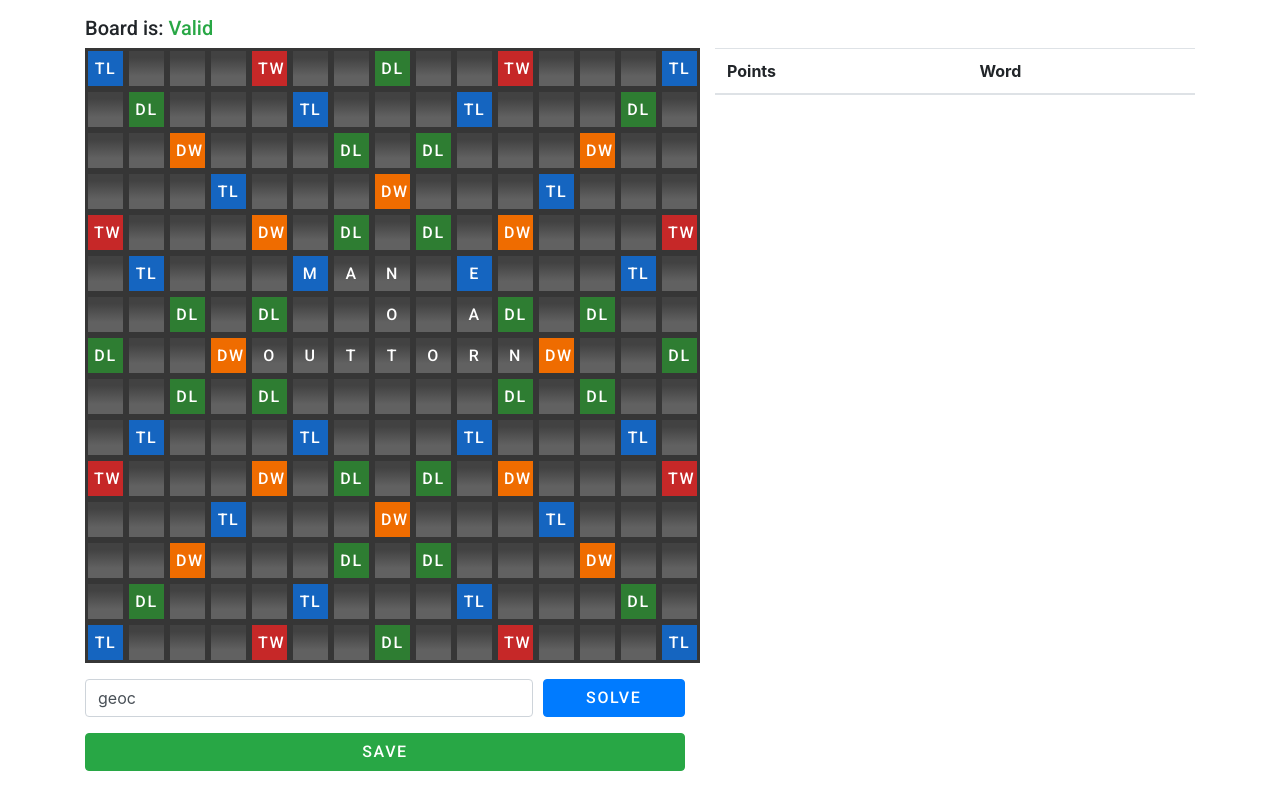
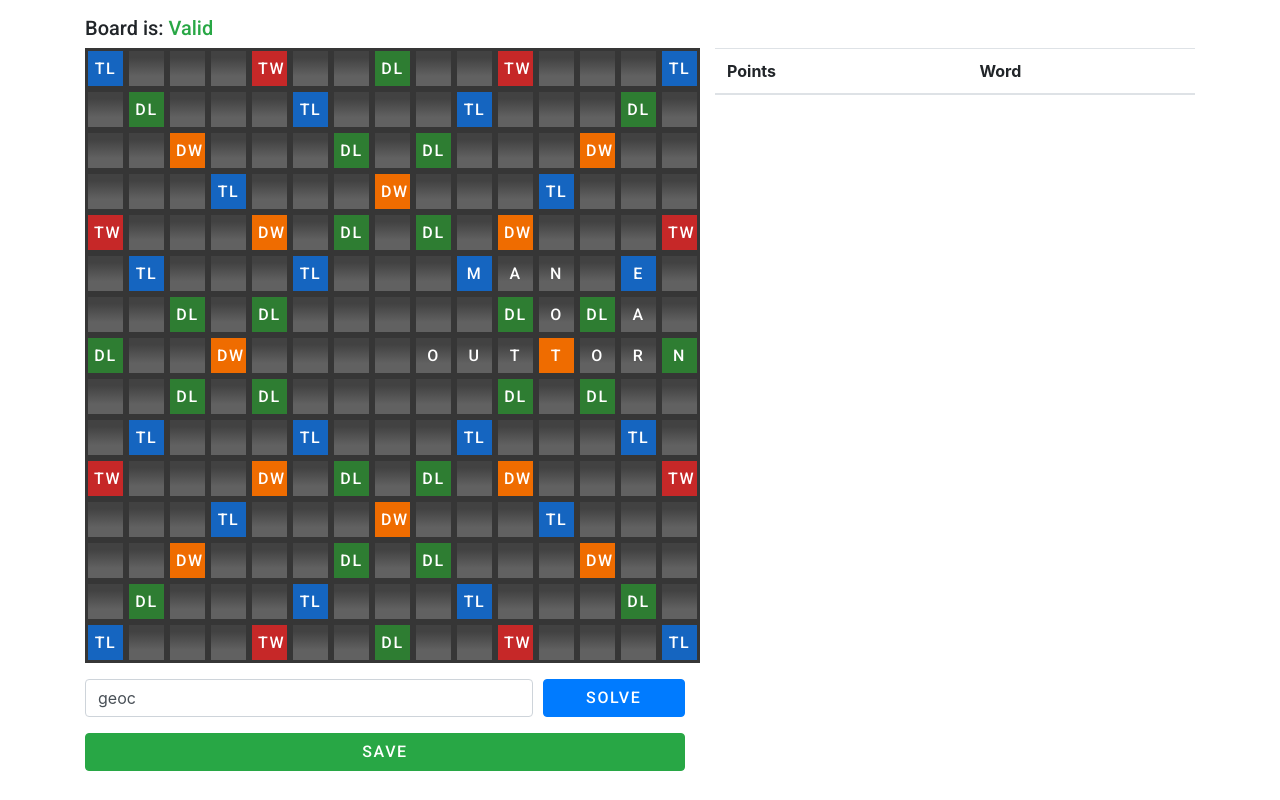
Before and after one commit to superfille/wordfeud-helper, a React (Create React App) app: page / in a window 1280 px wide. Built offline with nearby package versions, Linux system fonts and the light colour scheme.

Commit message:
Count all words that are created points

```diff
--- a/src/App.tsx
+++ b/src/App.tsx
@@ -9,6 +9,7 @@ import { solveColumns } from "./Solvers/ColumnSolver";
 import { solveRows } from "./Solvers/RowSolver";
 import { sortByPoints } from './Solvers/SolverUtil';
 import { boardIsValid } from './Confirmers/Confirmer';
+import { countRowPoints } from "./Solvers/RowPoints";
 
 type Props = {}
 
@@ -47,22 +48,22 @@ export default class App extends React.Component<Props, State> {
 
   testBoard() {
     this.setMultipleTiles([
-      { tile: this.state.board[5][5], char: 'm' },
-      { tile: this.state.board[5][6], char: 'a' },
-      { tile: this.state.board[5][7], char: 'n' },
+      { tile: this.state.board[5][9], char: 'm' },
+      { tile: this.state.board[5][10], char: 'a' },
+      { tile: this.state.board[5][11], char: 'n' },
 
-      { tile: this.state.board[6][7], char: 'o' },
-      { tile: this.state.board[7][7], char: 't' },
+      { tile: this.state.board[6][11], char: 'o' },
+      { tile: this.state.board[7][11], char: 't' },
 
-      { tile: this.state.board[7][4], char: 'o' },
-      { tile: this.state.board[7][5], char: 'u' },
-      { tile: this.state.board[7][6], char: 't' },
       { tile: this.state.board[7][8], char: 'o' },
-      { tile: this.state.board[7][9], char: 'r' },
-      { tile: this.state.board[7][10], char: 'n' },
+      { tile: this.state.board[7][9], char: 'u' },
+      { tile: this.state.board[7][10], char: 't' },
+      { tile: this.state.board[7][12], char: 'o' },
+      { tile: this.state.board[7][13], char: 'r' },
+      { tile: this.state.board[7][14], char: 'n' },
 
-      { tile: this.state.board[5][9], char: 'e' },
-      { tile: this.state.board[6][9], char: 'a' },
+      { tile: this.state.board[5][13], char: 'e' },
+      { tile: this.state.board[6][13], char: 'a' },
     ], true)
   }
 
@@ -111,7 +112,7 @@ export default class App extends React.Component<Props, State> {
     }, func)
   }
 
-  displayRow(matchedWord: MatchedWord, display: boolean) {
+  displayRow(matchedWord: MatchedWord, display: boolean, func: () => void) {
     const list: Array<{ tile: Tile, char: string }> = []
     let index = 0;
     const wordLengthInBoard = (matchedWord.word.length + matchedWord.column)
@@ -123,10 +124,10 @@ export default class App extends React.Component<Props, State> {
         })
       }
     }
-    this.setMultipleTiles(list)
+    this.setMultipleTiles(list, false, func)
   }
 
-  displayColumn(matchedWord: MatchedWord, display: boolean) {
+  displayColumn(matchedWord: MatchedWord, display: boolean, func: () => void) {
     const list: Array<{ tile: Tile, char: string }> = []
     let index = 0;
     const wordLengthInBoard = (matchedWord.word.length + matchedWord.row)
@@ -138,7 +139,7 @@ export default class App extends React.Component<Props, State> {
         })
       }
     }
-    this.setMultipleTiles(list)
+    this.setMultipleTiles(list, false, func)
   }
 
   displayWord(matchedWord: MatchedWord) {
@@ -147,18 +148,18 @@ export default class App extends React.Component<Props, State> {
         selectedWord: matchedWord
       })
       if (matchedWord.direction === 'row') {
-       this.displayRow(matchedWord, true)
+       this.displayRow(matchedWord, true, () => countRowPoints(this.state.board))
       } else {
-        this.displayColumn(matchedWord, true)
+        this.displayColumn(matchedWord, true, () => countRowPoints(this.state.board))
       }
     })
   }
 
   hideWord(matchedWord: MatchedWord) {
     if (matchedWord.direction === 'row') {
-      this.displayRow(matchedWord, false)
+      this.displayRow(matchedWord, false, () => {})
     } else {
-      this.displayColumn(matchedWord, false)
+      this.displayColumn(matchedWord, false, () => {})
     }
   }
 
@@ -173,7 +174,7 @@ export default class App extends React.Component<Props, State> {
         ]
 
         this.setState({
-          matchedWords: sortByPoints(result).slice(0,15),
+          matchedWords: sortByPoints(result).slice(0,100),
           loading: false
         });
       }, 0)
--- a/src/Components/PlayerTiles.tsx
+++ b/src/Components/PlayerTiles.tsx
@@ -8,7 +8,7 @@ type Props = {
 }
 
 export default class PlayerTiles extends React.Component<Props> {
-  componentDidUpdate() {
+    componentDidUpdate() {
     const element = (document.getElementById('tiles_input') as HTMLInputElement)
     if (element) {
       element.value = this.props.tiles
--- /dev/null
+++ b/src/Solvers/ColumnPoints.ts
@@ -0,0 +1,64 @@
+import { MatchedWord, Tile } from "../Models/Tile";
+import { countCharPoint, countWordPoint } from "./CountPoints";
+
+const specials = (currentPoints: number, columnWord: MatchedWord, board: Array<Array<Tile>>) => {
+  let points = currentPoints;
+  for (let i = 0; i < columnWord.word.length; i++) {
+    points = countWordPoint(currentPoints, board[columnWord.row + i][columnWord.column])
+  }
+
+  return points
+}
+
+const columnPoints = (matchedWord: MatchedWord, board: Array<Array<Tile>>): number => {
+  let points = 0;
+  for (let i = 0; i < matchedWord.word.length; i++) {
+    points += countCharPoint(board[matchedWord.row + i][matchedWord.column], matchedWord.word[i])
+  }
+
+  return specials(points, matchedWord, board);
+}
+
+const countColumnPoints = (board: Array<Array<Tile>>): number => {
+  const wordsFound: Array<MatchedWord> = []
+
+  for (let column = 0; column < board.length; column++) {
+    const matchedWord: MatchedWord = {
+      word: '', points: 0, direction: 'column', column, row: 0
+    };
+
+    let startOfWord = -1;
+    for (let row = 0; row < board.length; row++) {
+      if (board[row][column].char !== '' && startOfWord === -1) {
+        startOfWord = row
+      } else if (board[row][column].char === '') {
+        startOfWord = -1
+      }
+
+      if (board[row][column].char !== '' && !board[row][column].final) {
+        row = startOfWord
+        matchedWord.row = startOfWord;
+        while (row < board.length) {
+          if (board[row][column].char === '') {
+            break;
+          }
+
+          matchedWord.word += board[row][column].char;
+          row++;
+        }
+        break;
+      }
+    }
+    if (matchedWord.word !== '' && matchedWord.word.length > 1) {
+      wordsFound.push(matchedWord)
+    }
+  }
+
+  return wordsFound.reduce((previous, current) => {
+    return previous + columnPoints(current, board)
+  }, 0);
+}
+
+export {
+  countColumnPoints
+}
--- a/src/Solvers/ColumnSolver.ts
+++ b/src/Solvers/ColumnSolver.ts
@@ -1,9 +1,10 @@
 import { MatchedWord, Tile } from "../Models/Tile";
-import { countAllWordSpecialsForColumn, countCharPoint } from "./CountPoints";
-import englishWords from '../Words.json';
+// import englishWords from '../Words.json';
 import { boardIsValid } from "../Confirmers/Confirmer";
 import { matchedWordMatchesWord } from './SolverUtil';
+import { countPoints } from "./CountPoints";
 
+const englishWords = ['eo']
 interface WordCharPositions {
   maxLength: number; // The max length of the word
   boardTilePositions: Array<number>; // Chars position in the board
@@ -110,11 +111,33 @@ const solve = (chars: string, board: Array<Array<Tile>>, column: number) => {
       })
       result.push(...matches
         .filter(rowWord => wordIsValidInBoard(rowWord, board))
-        .map(rowWord => countPoints(rowWord, board)))
+        .map(matchedWord => {
+          return {
+            ...matchedWord,
+            points: countPointsHelper(matchedWord, board)
+          }
+        }))
     }
   }
 
   return result
+}
+
+const countPointsHelper = (columnWord: MatchedWord, board: Array<Array<Tile>>): number => {
+  for (let i = 0; i < columnWord.word.length; i++) {
+    if (board[columnWord.row + i][columnWord.column].final === false) {
+      board[columnWord.row + i][columnWord.column].char = columnWord.word[i]
+    }
+  }
+
+  let points = countPoints(board)
+
+  for (let i = 0; i < columnWord.word.length; i++) {
+    if (board[columnWord.row + i][columnWord.column].final === false) {
+      board[columnWord.row + i][columnWord.column].char = ''
+    }
+  }
+  return points
 }
 
 const combineCharsWithTile = (chars: string, board: Array<Array<Tile>>, rows: Array<number>, column: number): string => {
@@ -122,17 +145,6 @@ const combineCharsWithTile = (chars: string, board: Array<Array<Tile>>, rows: Ar
     .map(row => board[row][column].char)
     .join('')
     .concat(chars)
-}
-
-const countPoints = (matchedWord: MatchedWord, board: Array<Array<Tile>>): MatchedWord => {
-  let points = 0;
-  for (let i = 0; i < matchedWord.word.length; i++) {
-    points += countCharPoint(board[matchedWord.row + 1][matchedWord.column], matchedWord.word[i])
-  }
-
-  points = countAllWordSpecialsForColumn(points, matchedWord, board)
-
-  return { ...matchedWord, points }
 }
 
 const wordIsValidInBoard = (columnWord: MatchedWord, board: Array<Array<Tile>>) => {
--- a/src/Solvers/CountPoints.ts
+++ b/src/Solvers/CountPoints.ts
@@ -1,4 +1,6 @@
-import { CharacterPoints, MatchedWord, Tile } from "../Models/Tile"
+import { CharacterPoints, Tile } from "../Models/Tile"
+import { countColumnPoints } from "./ColumnPoints"
+import { countRowPoints } from "./RowPoints"
 
 const getCharPoint = (char: string) => {
   return CharacterPoints.findIndex(cList => cList.includes(char))
@@ -31,27 +33,15 @@ const countWordPoint = (currentPoints: number, tile: Tile): number => {
   return currentPoints
 }
 
-const countAllWordSpecialsForRow = (currentPoints: number, rowWord: MatchedWord, board: Array<Array<Tile>>) => {
-  let points = currentPoints;
-  for (let i = 0; i < rowWord.word.length; i++) {
-    points = countWordPoint(currentPoints, board[rowWord.row][rowWord.column + i])
-  }
-
-  return points
-}
-
-const countAllWordSpecialsForColumn = (currentPoints: number, columnWord: MatchedWord, board: Array<Array<Tile>>) => {
-  let points = currentPoints;
-  for (let i = 0; i < columnWord.word.length; i++) {
-    points = countWordPoint(currentPoints, board[columnWord.row + i][columnWord.column])
-  }
-
-  return points
+const countPoints = (board: Array<Array<Tile>>): number => {
+  const column = countColumnPoints(board)
+  const row = countRowPoints(board)
+  console.log(column, row)
+  return column + row
 }
 
 export {
-  getCharPoint,
   countCharPoint,
-  countAllWordSpecialsForRow,
-  countAllWordSpecialsForColumn
+  countWordPoint,
+  countPoints
 }
--- /dev/null
+++ b/src/Solvers/RowPoints.ts
@@ -0,0 +1,63 @@
+import { MatchedWord, Tile } from "../Models/Tile";
+import { countWordPoint, countCharPoint } from './CountPoints';
+
+const specials = (currentPoints: number, rowWord: MatchedWord, board: Array<Array<Tile>>) => {
+  let points = currentPoints;
+  for (let i = 0; i < rowWord.word.length; i++) {
+    points = countWordPoint(currentPoints, board[rowWord.row][rowWord.column + i])
+  }
+
+  return points
+}
+
+const rowPoints = (rowWord: MatchedWord, board: Array<Array<Tile>>): number => {
+  let points = 0;
+  for (let i = 0; i < rowWord.word.length; i++) {
+    points += countCharPoint(board[rowWord.row][rowWord.column + i], rowWord.word[i])
+  }
+
+  return specials(points, rowWord, board)
+}
+
+const countRowPoints = (board: Array<Array<Tile>>) => {
+  const wordsFound: Array<MatchedWord> = []
+  for (let row = 0; row < board.length; row++) {
+    const matchedWord: MatchedWord = {
+      word: '', points: 0, direction: 'row', row, column: 0
+    };
+
+    let startOfWord = -1;
+    for (let column = 0; column < board.length; column++) {
+      if (board[row][column].char !== '' && startOfWord === -1) {
+        startOfWord = column
+      } else if (board[row][column].char === '') {
+        startOfWord = -1
+      }
+
+      if (board[row][column].char !== '' && !board[row][column].final) {
+        column = startOfWord
+        matchedWord.column = startOfWord;
+        while (column < board.length) {
+          if (board[row][column].char === '') {
+            break;
+          }
+
+          matchedWord.word += board[row][column].char;
+          column++;
+        }
+        break;
+      }
+    }
+    if (matchedWord.word !== '' && matchedWord.word.length > 1) {
+      wordsFound.push(matchedWord)
+    }
+  }
+
+  return wordsFound.reduce((previous, current) => {
+    return previous + rowPoints(current, board)
+  }, 0)
+}
+
+export {
+  countRowPoints
+}
--- a/src/Solvers/RowSolver.ts
+++ b/src/Solvers/RowSolver.ts
@@ -1,8 +1,11 @@
 import { boardIsValid } from '../Confirmers/Confirmer';
 import { MatchedWord, Tile } from '../Models/Tile';
-import englishWords from '../Words.json';
-import { countAllWordSpecialsForRow, countCharPoint } from './CountPoints';
+import { countPoints } from './CountPoints';
+// import englishWords from '../Words.json';
+import { countRowPoints } from './RowPoints';
 import { matchedWordMatchesWord } from './SolverUtil';
+
+const englishWords = ['eo']
 
 interface WordCharPositions {
   maxLength: number; // The max length of the word
@@ -69,7 +72,12 @@ const solve = (chars: string, board: Array<Array<Tile>>, row: number) => {
       })
       result.push(...matches
         .filter(rowWord => wordIsValidInBoard(rowWord, board))
-        .map(rowWord => countPoints(rowWord, board)))
+        .map(matchedWord => {
+          return {
+            ...matchedWord,
+            points: countPointsHelper(matchedWord, board)
+          }
+        }))
     }
   }
 
@@ -117,7 +125,6 @@ const wordsThatMatchPositions = (payload: RowMatch): Array<MatchedWord> => {
   }, [] as Array<MatchedWord>);
 }
 
-
 const combineCharsWithTile = (chars: string, tileRow: Array<Tile>, columns: Array<number>): string => {
   return columns
     .map(column => tileRow[column].char)
@@ -125,14 +132,22 @@ const combineCharsWithTile = (chars: string, tileRow: Array<Tile>, columns: Arra
     .concat(chars)
 }
 
-const countPoints = (rowWord: MatchedWord, board: Array<Array<Tile>>): MatchedWord => {
-  let points = 0;
+const countPointsHelper = (rowWord: MatchedWord, board: Array<Array<Tile>>) => {
   for (let i = 0; i < rowWord.word.length; i++) {
-    points += countCharPoint(board[rowWord.row][rowWord.column + i], rowWord.word[i])
+    if (board[rowWord.row][rowWord.column + i].final === false) {
+      board[rowWord.row][rowWord.column + i].char = rowWord.word[i]
+    }
   }
-  points = countAllWordSpecialsForRow(points, rowWord, board)
 
-  return { ...rowWord, points }
+  let points = countPoints(board);
+
+  for (let i = 0; i < rowWord.word.length; i++) {
+    if (board[rowWord.row][rowWord.column + i].final === false) {
+      board[rowWord.row][rowWord.column + i].char = ''
+    }
+  }
+
+  return points
 }
 
 const wordIsValidInBoard = (rowWord: MatchedWord, board: Array<Array<Tile>>) => {
```
Also changed, not shown: src/todo.txt.
